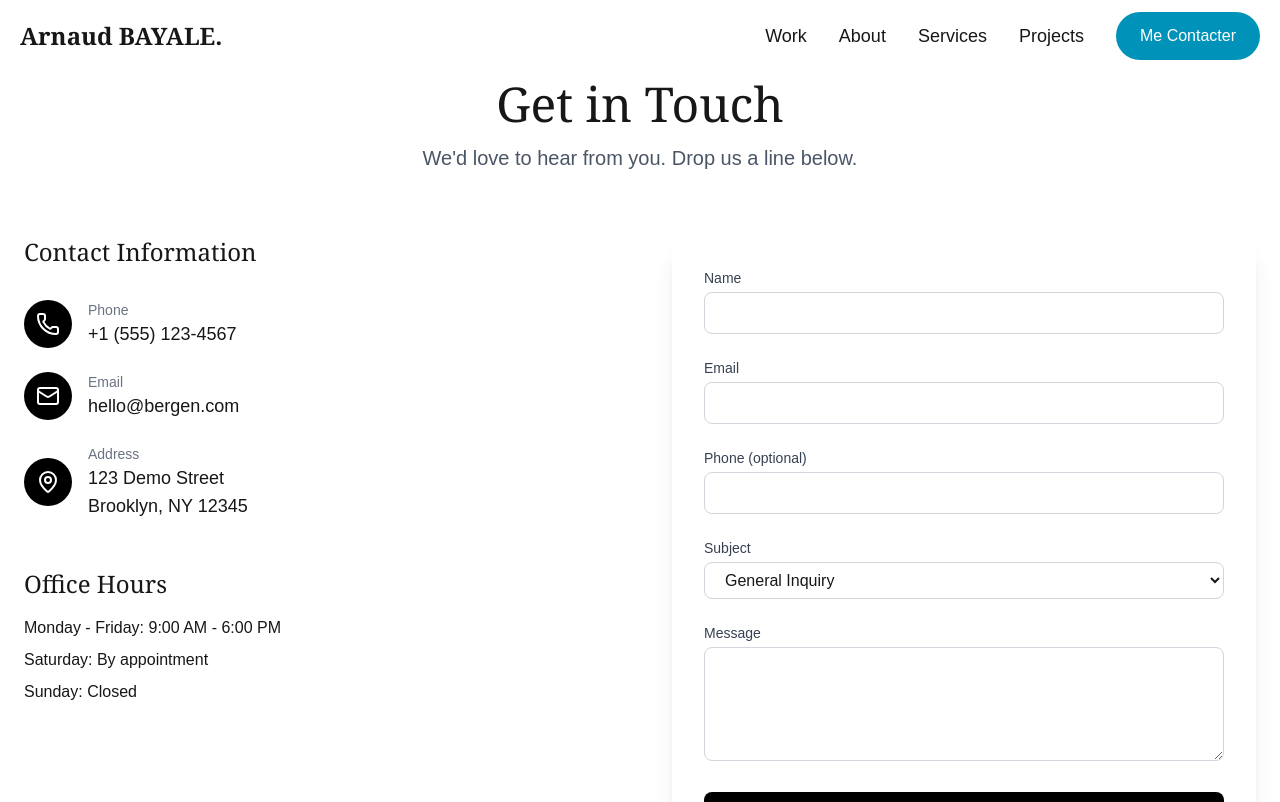
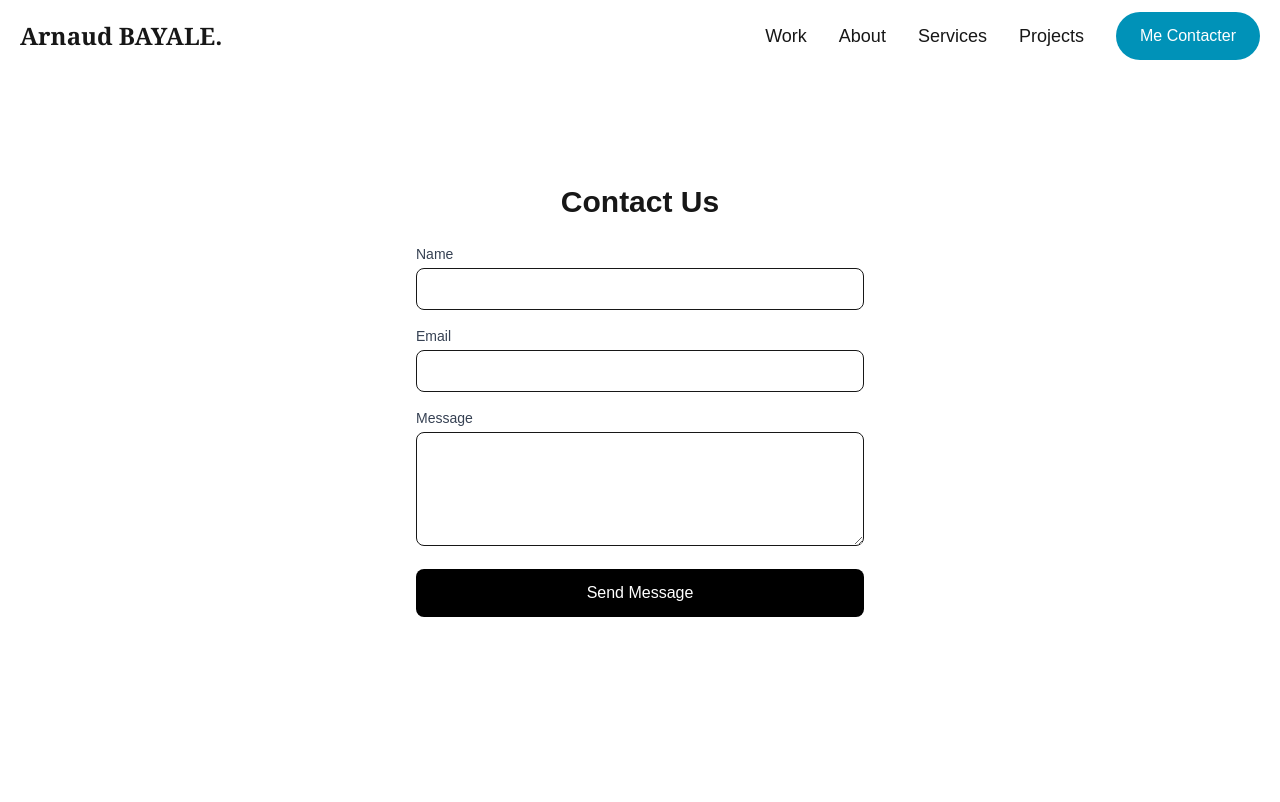
Before and after one commit to ArnaudBay/portifolio, a Next.js app: page /contact in a window 1280 px wide. Shown: the top 802 px of the page. Built offline with nearby package versions, Linux system fonts and the light colour scheme.

Commit message:
contact form

```diff
--- a/src/app/contact/page.tsx
+++ b/src/app/contact/page.tsx
@@ -1,114 +1,28 @@
 'use client';
 import { useState } from 'react';
-import { z } from 'zod';
-import Menu from '../menu';
-import Footer from '../footer/footer';
-import { contactFormSchema } from '../lib/schema';
-import { Mail, Phone, MapPin, Send } from 'lucide-react';
-
-type ContactFormData = z.infer<typeof contactFormSchema>;
 
 export default function Contact() {
-  const [formData, setFormData] = useState<ContactFormData>({
+  const [formData, setFormData] = useState({
     name: '',
     email: '',
-    phone: '',
-    subject: 'general',
     message: '',
   });
 
-  const [errors, setErrors] = useState<Partial<ContactFormData>>({});
-
-  const handleSubmit = async (e: React.FormEvent) => {
+  const handleSubmit = (e: React.FormEvent) => {
     e.preventDefault();
-
-    try {
-      const validatedData = contactFormSchema.parse(formData);
-      console.log('Form data:', validatedData);
-      // Here you would typically send the data to your backend
+    console.log('Form data:', formData);
     alert('Message sent successfully!');
-    } catch (error) {
-      if (error instanceof z.ZodError) {
-        const formattedErrors = error.errors.reduce((acc, err) => {
-          const path = err.path[0] as keyof ContactFormData;
-          acc[path] = err.message as any;
-          return acc;
-        }, {} as Partial<ContactFormData>);
-        setErrors(formattedErrors);
-      }
-    }
   };
 
-  const handleChange = (
-    e: React.ChangeEvent<HTMLInputElement | HTMLTextAreaElement | HTMLSelectElement>
-  ) => {
+  const handleChange = (e: React.ChangeEvent<HTMLInputElement | HTMLTextAreaElement>) => {
     const { name, value } = e.target;
     setFormData((prev) => ({ ...prev, [name]: value }));
-    // Clear error when user starts typing
-    if (errors[name as keyof ContactFormData]) {
-      setErrors((prev) => ({ ...prev, [name]: undefined }));
-    }
   };
 
   return (
-    <div className="min-h-screen flex flex-col">
-      <Menu />
-      <main className="flex-grow px-6 py-20">
-        <div className="max-w-7xl mx-auto">
-          <div className="text-center mb-16">
-            <h1 className="text-5xl font-serif mb-4">Get in Touch</h1>
-            <p className="text-xl text-gray-600">We'd love to hear from you. Drop us a line below.</p>
-          </div>
-
-          <div className="grid md:grid-cols-2 gap-16">
-            {/* Contact Information */}
-            <div className="space-y-12">
-              <div>
-                <h2 className="text-2xl font-serif mb-8">Contact Information</h2>
-                <div className="space-y-6">
-                  <div className="flex items-center space-x-4">
-                    <div className="w-12 h-12 bg-black text-white rounded-full flex items-center justify-center">
-                      <Phone className="w-6 h-6" />
-                    </div>
-                    <div>
-                      <p className="text-sm text-gray-500">Phone</p>
-                      <p className="text-lg">+1 (555) 123-4567</p>
-                    </div>
-                  </div>
-                  <div className="flex items-center space-x-4">
-                    <div className="w-12 h-12 bg-black text-white rounded-full flex items-center justify-center">
-                      <Mail className="w-6 h-6" />
-                    </div>
-                    <div>
-                      <p className="text-sm text-gray-500">Email</p>
-                      <p className="text-lg">hello@bergen.com</p>
-                    </div>
-                  </div>
-                  <div className="flex items-center space-x-4">
-                    <div className="w-12 h-12 bg-black text-white rounded-full flex items-center justify-center">
-                      <MapPin className="w-6 h-6" />
-                    </div>
-                    <div>
-                      <p className="text-sm text-gray-500">Address</p>
-                      <p className="text-lg">123 Demo Street<br />Brooklyn, NY 12345</p>
-                    </div>
-                  </div>
-                </div>
-              </div>
-
-              <div>
-                <h2 className="text-2xl font-serif mb-4">Office Hours</h2>
-                <div className="space-y-2">
-                  <p><span className="font-medium">Monday - Friday:</span> 9:00 AM - 6:00 PM</p>
-                  <p><span className="font-medium">Saturday:</span> By appointment</p>
-                  <p><span className="font-medium">Sunday:</span> Closed</p>
-                </div>
-              </div>
-            </div>
-
-            {/* Contact Form */}
-            <div className="bg-white rounded-2xl shadow-xl p-8">
-              <form onSubmit={handleSubmit} className="space-y-6">
+    <div className="min-h-screen flex flex-col items-center justify-center px-6">
+      <h1 className="text-3xl font-bold mb-6">Contact Us</h1>
+      <form onSubmit={handleSubmit} className="w-full max-w-md space-y-4">
         <div>
           <label htmlFor="name" className="block text-sm font-medium text-gray-700 mb-1">
             Name
@@ -119,13 +33,8 @@ export default function Contact() {
             name="name"
             value={formData.name}
             onChange={handleChange}
-                    className={`w-full px-4 py-2 border rounded-lg focus:ring-2 focus:ring-black focus:border-transparent ${
-                      errors.name ? 'border-red-500' : 'border-gray-300'
-                    }`}
+            className="w-full px-4 py-2 border rounded-lg"
           />
-                  {errors.name && (
-                    <p className="mt-1 text-sm text-red-500">{errors.name}</p>
-                  )}
         </div>
 
         <div>
@@ -138,55 +47,8 @@ export default function Contact() {
             name="email"
             value={formData.email}
             onChange={handleChange}
-                    className={`w-full px-4 py-2 border rounded-lg focus:ring-2 focus:ring-black focus:border-transparent ${
-                      errors.email ? 'border-red-500' : 'border-gray-300'
-                    }`}
+            className="w-full px-4 py-2 border rounded-lg"
           />
-                  {errors.email && (
-                    <p className="mt-1 text-sm text-red-500">{errors.email}</p>
-                  )}
-                </div>
-
-                <div>
-                  <label htmlFor="phone" className="block text-sm font-medium text-gray-700 mb-1">
-                    Phone (optional)
-                  </label>
-                  <input
-                    type="tel"
-                    id="phone"
-                    name="phone"
-                    value={formData.phone}
-                    onChange={handleChange}
-                    className={`w-full px-4 py-2 border rounded-lg focus:ring-2 focus:ring-black focus:border-transparent ${
-                      errors.phone ? 'border-red-500' : 'border-gray-300'
-                    }`}
-                  />
-                  {errors.phone && (
-                    <p className="mt-1 text-sm text-red-500">{errors.phone}</p>
-                  )}
-                </div>
-
-                <div>
-                  <label htmlFor="subject" className="block text-sm font-medium text-gray-700 mb-1">
-                    Subject
-                  </label>
-                  <select
-                    id="subject"
-                    name="subject"
-                    value={formData.subject}
-                    onChange={handleChange}
-                    className={`w-full px-4 py-2 border rounded-lg focus:ring-2 focus:ring-black focus:border-transparent ${
-                      errors.subject ? 'border-red-500' : 'border-gray-300'
-                    }`}
-                  >
-                    <option value="general">General Inquiry</option>
-                    <option value="project">Project Discussion</option>
-                    <option value="collaboration">Collaboration</option>
-                    <option value="other">Other</option>
-                  </select>
-                  {errors.subject && (
-                    <p className="mt-1 text-sm text-red-500">{errors.subject}</p>
-                  )}
         </div>
 
         <div>
@@ -199,28 +61,17 @@ export default function Contact() {
             rows={4}
             value={formData.message}
             onChange={handleChange}
-                    className={`w-full px-4 py-2 border rounded-lg focus:ring-2 focus:ring-black focus:border-transparent ${
-                      errors.message ? 'border-red-500' : 'border-gray-300'
-                    }`}
+            className="w-full px-4 py-2 border rounded-lg"
           />
-                  {errors.message && (
-                    <p className="mt-1 text-sm text-red-500">{errors.message}</p>
-                  )}
         </div>
 
         <button
           type="submit"
-                  className="w-full bg-black text-white py-3 px-6 rounded-lg hover:bg-gray-800 transition-colors duration-200 flex items-center justify-center space-x-2"
+          className="w-full bg-black text-white py-3 px-6 rounded-lg hover:bg-gray-800 transition-colors duration-200"
         >
-                  <Send className="w-5 h-5" />
-                  <span>Send Message</span>
+          Send Message
         </button>
       </form>
     </div>
-          </div>
-        </div>
-      </main>
-      <Footer />
-    </div>
   );
 }
```
Lines whose indentation alone changed are shown as unchanged.
